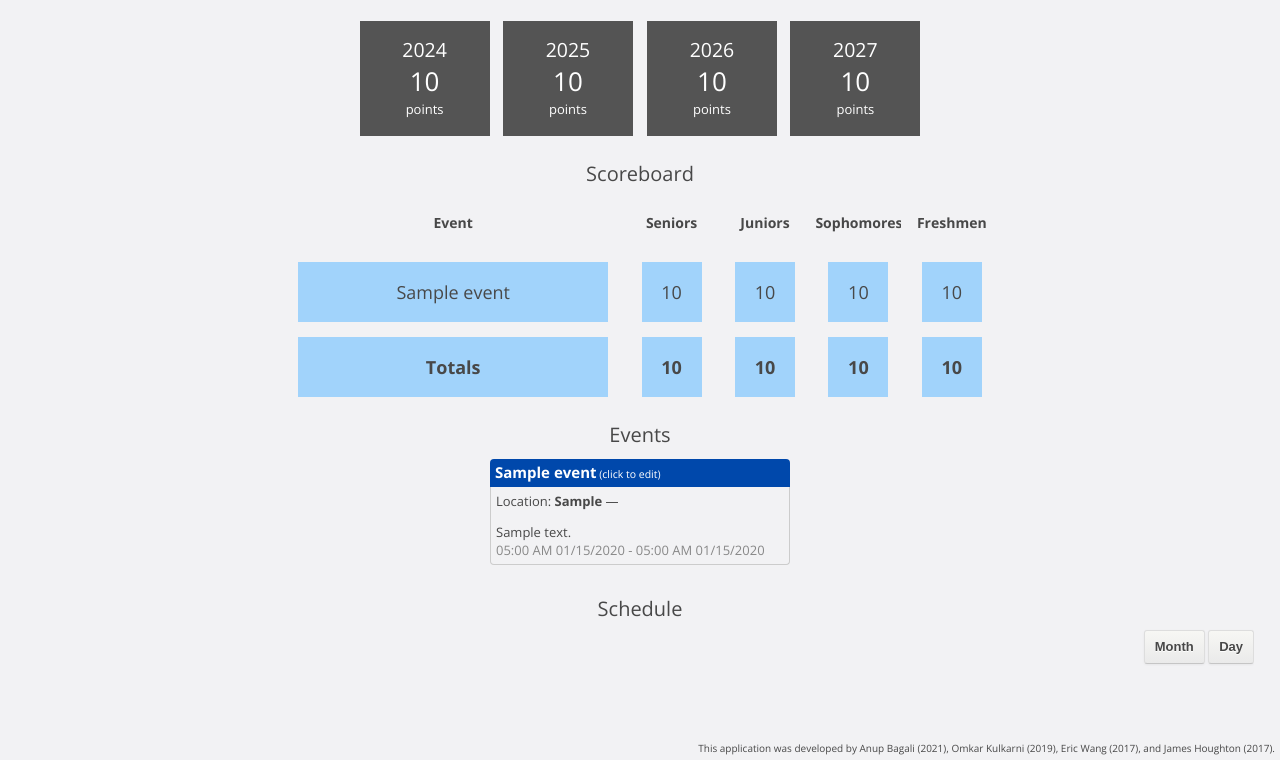
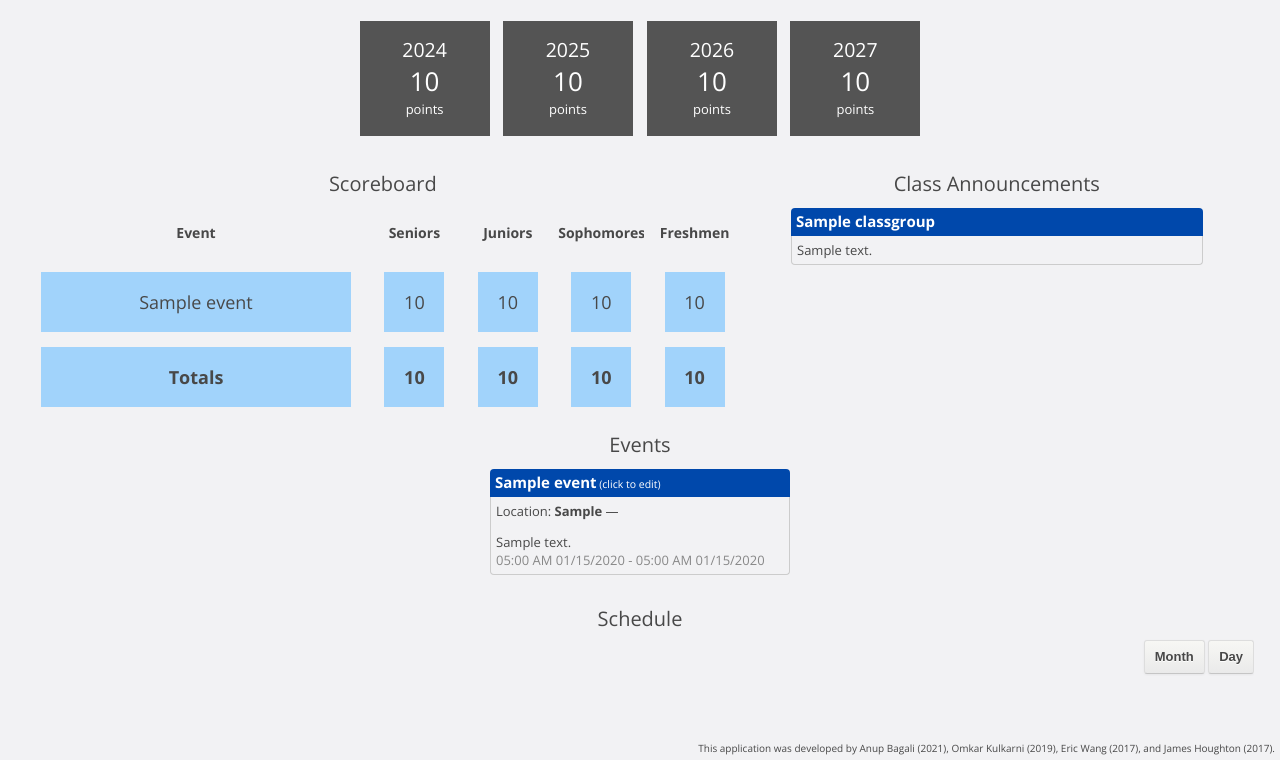
Before and after one commit to tjcsl/homecoming, a Django app: page / in a window 1280 px wide. Shown: the part 40-800 px from the top of the page. Run offline with Django 4.2, Linux system fonts and the light colour scheme; a user stored in the database is signed in; tables that the repository leaves empty hold one stand-in row (values such as "Sample post"); some libraries are stand-ins or nearby versions.

Commit message:
Add class groups

```diff
--- a/homecoming/apps/auth/admin.py
+++ b/homecoming/apps/auth/admin.py
@@ -1,5 +1,6 @@
 from django.contrib import admin
 
-from .models import User
+from .models import User, ClassGroup
 
 admin.site.register(User)
+admin.site.register(ClassGroup)
--- a/homecoming/apps/auth/models.py
+++ b/homecoming/apps/auth/models.py
@@ -7,6 +7,15 @@ class User(AbstractUser):
 
     is_teacher = models.BooleanField(default=False, null=False)
     is_student = models.BooleanField(default=True, null=False)
+    is_class_group_admin = models.BooleanField(default=False, null=False)
+
+    @property
+    def class_group(self):
+        for class_group in ClassGroup.objects.all():
+            if class_group.has_user(self):
+                return class_group
+
+        return None
 
     @property
     def has_management_permission(self) -> bool:
@@ -21,3 +30,16 @@ class User(AbstractUser):
 
     def __str__(self):
         return self.short_name
+
+
+class ClassGroup(models.Model):
+    name = models.CharField(max_length=128)
+    username_prefix = models.CharField(max_length=4)  # e.g. "2024"
+
+    message = models.TextField(max_length=48000, blank=True, null=True)
+
+    def has_user(self, user: User) -> bool:
+        return user.username.startswith(self.username_prefix)
+
+    def __str__(self):
+        return self.name
--- a/homecoming/apps/base/views.py
+++ b/homecoming/apps/base/views.py
@@ -28,6 +28,7 @@ def index_view(request: HttpRequest) -> HttpResponse:
         "senior_total": ScoreBoard.objects.aggregate(Sum("senior_score"))[
             "senior_score__sum"
         ],
+        "class_group": request.user.class_group,
     }
 
     for key in context:
--- a/homecoming/static/css/home.css
+++ b/homecoming/static/css/home.css
@@ -136,8 +136,34 @@
     width: 300px;
 }
 
+.panel-wide {
+    vertical-align: top;
+    margin-bottom: 10px;
+    width: 80%;
+}
+
 .events {
     text-align: center;
+}
+
+.announcements {
+    width: 100%;
+    max-width: 600px;
+    display: flex;
+    flex-direction: column;
+    align-items: center;
+}
+
+.scores-announcements {
+    display: flex;
+    justify-content: space-around;
+}
+
+@media (max-width: 768px) {
+    .scores-announcements {
+        flex-direction: column-reverse;
+        align-items: center;
+    }
 }
 
 h2 {
@@ -151,7 +177,7 @@ h3 {
     height: 20px;
 }
 
-.events .panel-heading a {
+.panel-heading a {
     max-width: 292px;
     overflow: hidden;
     text-overflow: ellipsis;
@@ -159,7 +185,7 @@ h3 {
     display: inline-block;
 }
 
-.events .panel {
+.panel, .panel-wide {
     text-align: left;
     display: inline-block;
     margin: 5px;
--- a/homecoming/templates/base/home.html
+++ b/homecoming/templates/base/home.html
@@ -77,6 +77,8 @@
     </div>
 </div>
 
+<div class="scores-announcements">
+    <div>
         <h2>Scoreboard</h2>
         <div class="scoreboard">
             <div class="scores">
@@ -104,6 +106,23 @@
                     <div class="score">{{ freshman_total }}</div>
                 </div>
             </div>
+        </div>
+    </div>
+    {% if class_group %}
+        <div class="announcements">
+            <h2>Class Announcements</h2>
+            <div class="panel-wide">
+                <div class="panel-heading">
+                    <h3>
+                        {{ class_group.name }}
+                    </h3>
+                </div>
+                <div class="panel-body">
+                    {{ class_group.message|safe }}
+                </div>
+            </div>
+        </div>
+    {% endif %}
 </div>
 <div class="events">
     <h2>Events</h2>
```
Also changed, not shown: homecoming/apps/auth/migrations/0003_auto_20230901_1648.py (added). Lines whose indentation alone changed are shown as unchanged.
